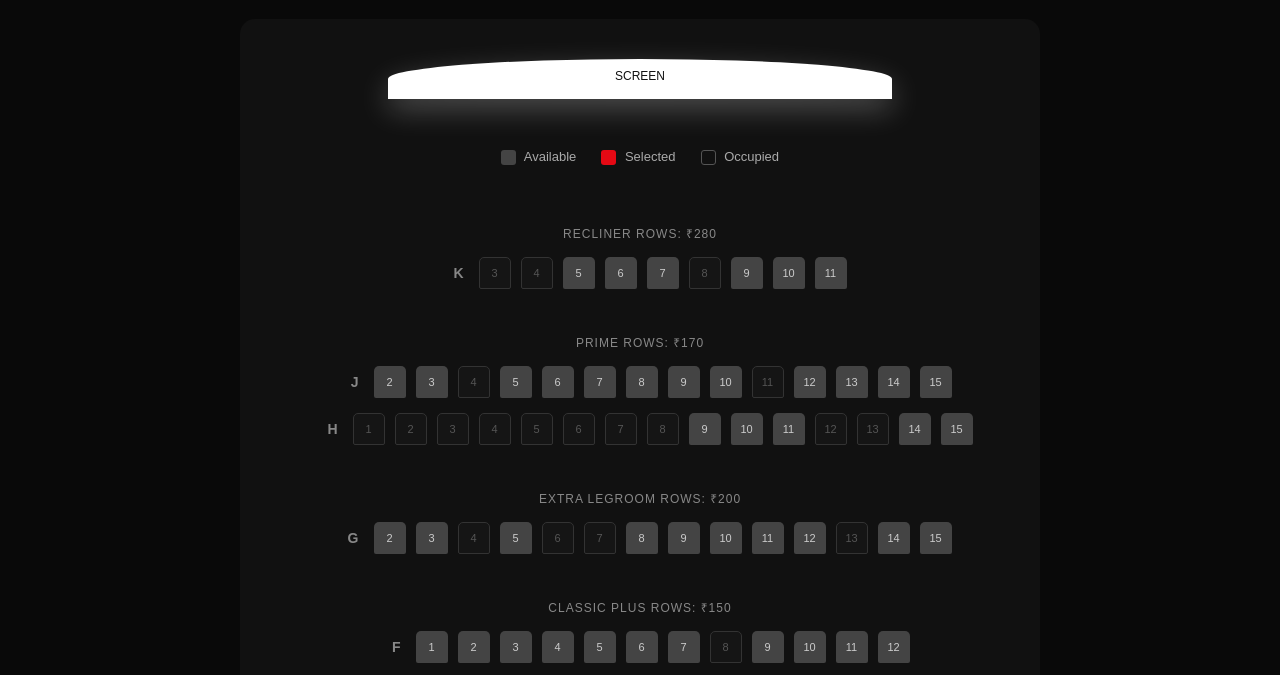
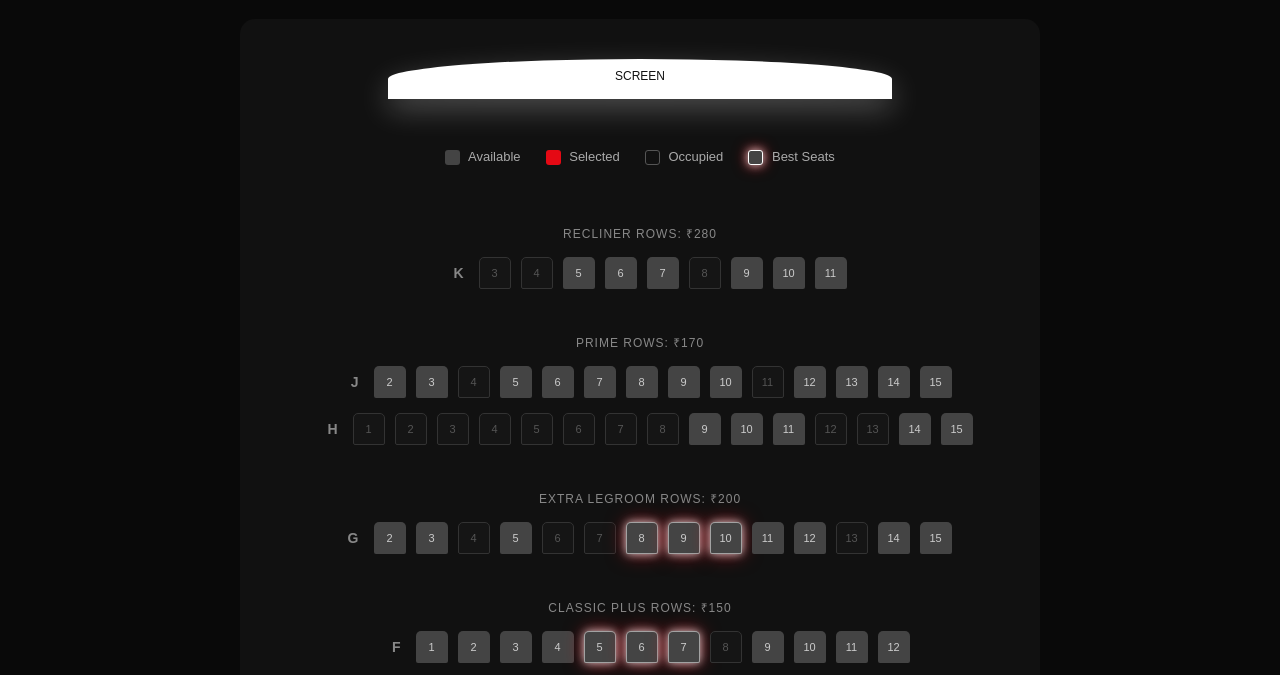
Before and after one commit to unforeseenallen/cinebook, a website: page seats.html in a window 1280 px wide. Shown: the part 252-927 px from the top of the page. Drawn offline with Linux system fonts and the light colour scheme.

Commit message:
Add pulsating white/red glow effect for best cinematic experience seats

```diff
--- a/script.js
+++ b/script.js
@@ -587,6 +587,14 @@ function createSeats() {
                 if (isOccupied) {
                     seat.classList.add("occupied-seat");
                     // Keep the number, just let CSS grey it out
+                } else {
+                    // Define best seats (Center seats in Row G & F)
+                    const isBestSeat = (rowData.label === "G" && [7, 8, 9, 10].includes(i)) ||
+                                       (rowData.label === "F" && [5, 6, 7, 8].includes(i));
+
+                    if (isBestSeat) {
+                        seat.classList.add("best-seat");
+                    }
                 }
 
                 seat.addEventListener("click", function () {
--- a/seats.html
+++ b/seats.html
@@ -30,6 +30,7 @@
             <span><i class="available"></i> Available</span>
             <span><i class="selected"></i> Selected</span>
             <span><i class="occupied"></i> Occupied</span>
+            <span><i class="available" style="box-shadow: 0 0 10px rgba(255, 255, 255, 0.8), 0 0 15px rgba(229, 9, 20, 0.8); border: 1px solid white;"></i> Best Seats</span>
         </div>
 
         <div class="seats" id="seats"></div>
--- a/style.css
+++ b/style.css
@@ -1287,3 +1287,23 @@ body {
     letter-spacing: 2px;
     margin-bottom: 20px;
 }
+
+
+
+
+
+/* Best Seats Glow Effect */
+.best-seat {
+    box-shadow: 0 0 10px rgba(255, 255, 255, 0.8), 0 0 20px rgba(229, 9, 20, 0.6) !important;
+    animation: pulse-glow 2s infinite alternate;
+    border: 1px solid rgba(255,255,255,0.5);
+}
+
+@keyframes pulse-glow {
+    0% {
+        box-shadow: 0 0 5px rgba(255, 255, 255, 0.5), 0 0 10px rgba(229, 9, 20, 0.4);
+    }
+    100% {
+        box-shadow: 0 0 15px rgba(255, 255, 255, 0.9), 0 0 25px rgba(229, 9, 20, 0.8);
+    }
+}
```
